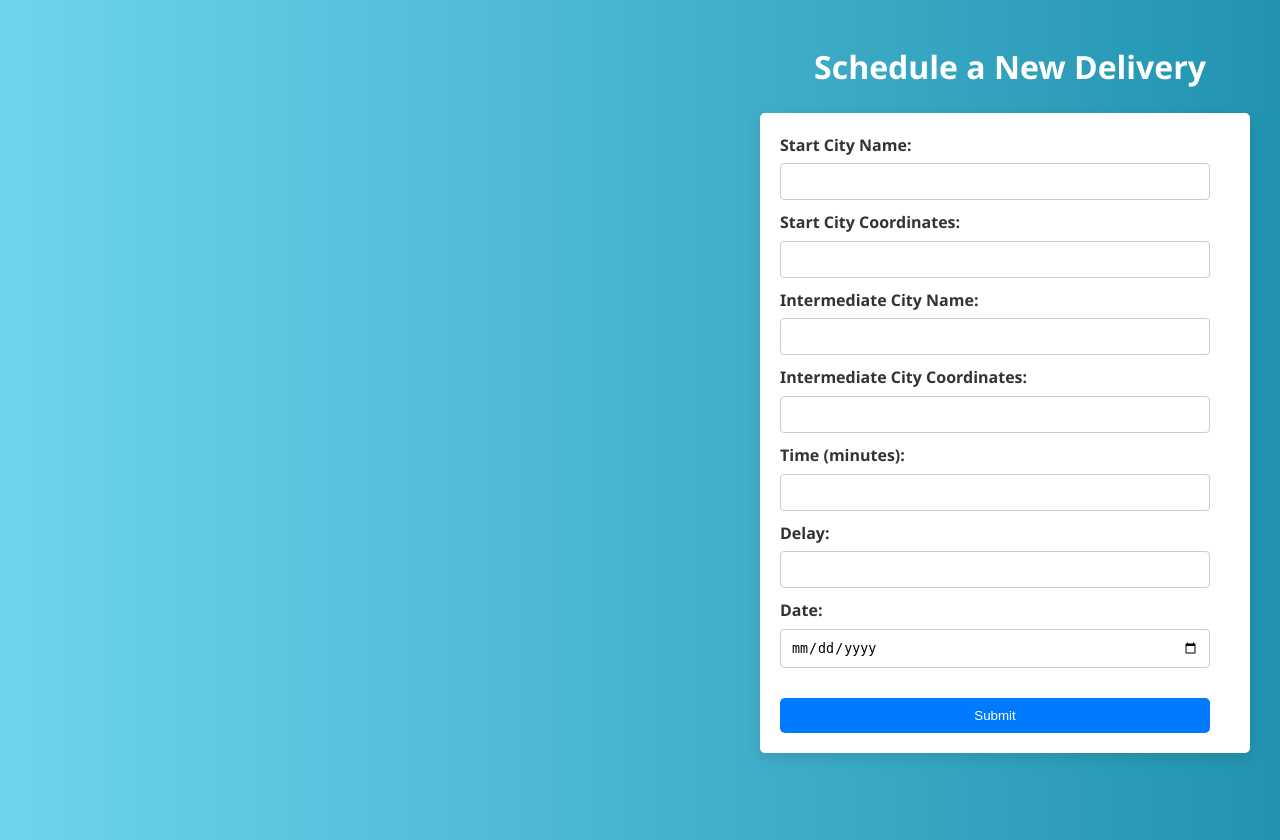
After one commit to HariniSundaram/ProjectRomanEmpire, a Flask app: page /scheduler in a window 1280 px wide. The commit adds this page. Run offline with Flask 3, Linux system fonts and the light colour scheme.

Commit message:
scheduler form + aesthetics

```diff
--- a/app.py
+++ b/app.py
@@ -27,5 +27,11 @@ def route_info():
 def routes():
     return jsonify(all_routes)
 
+@app.route('/scheduler')
+def scheduler():
+    # Fetch your routes data from your data source here
+    # routes_data = #INSERT ROUTE DATA HERE
+    return render_template('scheduler.html')
+
 if __name__ == '__main__':
     app.run(debug=True)
--- /dev/null
+++ b/static/css/scheduler-style.css
@@ -0,0 +1,93 @@
+
+/* Updated Global Settings with more color */
+body {
+    font-family: 'Segoe UI', Tahoma, Geneva, Verdana, sans-serif;
+    background: linear-gradient(to right, #6dd5ed, #2193b0);
+    color: #333;
+    line-height: 1.6;
+    padding: 20px;
+    margin: auto;
+    height: 100vh;
+    display: flex; /* Remain as flex container */
+    /* Removed centering to allow items to align from left to right */
+}
+
+h1 {
+    color: #fff; /* Updated color for better contrast */
+    margin-bottom: 20px;
+    text-align: center; /* Ensure the title is centered */
+}
+
+/* Updated Form Styles */
+form {
+    background: #fff;
+    padding: 20px;
+    border-radius: 5px;
+    box-shadow: 0 5px 15px rgba(0,0,0,0.1);
+    width: 90%; /* Make form width responsive */
+    max-width: 500px; /* New: Max width for form */
+}
+
+label {
+    font-weight: bold;
+    display: block;
+    margin-bottom: 5px;
+}
+
+input[type='text'],
+input[type='number'],
+input[type='date'] {
+    width: calc(100% - 20px); /* New: Adjust width to consider padding */
+    padding: 10px;
+    border: 1px solid #ccc;
+    border-radius: 4px;
+    margin-bottom: 10px;
+    box-sizing: border-box; /* New: Include padding and border in the element's total width and height */
+}
+
+input[type='text']:focus,
+input[type='number']:focus,
+input[type='date']:focus {
+    border-color: #007bff;
+    outline: none;
+}
+
+/* Button Styles */
+input[type='submit'] {
+    display: block;
+    width: calc(100% - 20px); /* New: Adjust width to consider padding */
+    background: #007bff;
+    color: white;
+    padding: 10px 15px;
+    border: none;
+    border-radius: 5px;
+    cursor: pointer;
+    margin-top: 20px;
+    box-sizing: border-box; /* New: Include padding and border in the element's total width and height */
+}
+
+input[type='submit']:hover {
+    background: #0056b3;
+}
+
+/* Responsive Design */
+@media (max-width: 600px) {
+    body {
+        padding: 15px;
+    }
+
+    input[type='submit'] {
+        width: 100%;
+        margin-left: 0;
+    }
+}
+
+.map {
+    flex-grow: 1; /* Map takes up remaining space */
+    /* Additional styles for the map */
+}
+
+.form-container {
+    width: 500px; /* Set the width of the form or max-width as needed */
+    /* Additional styles for the form container */
+}
--- a/static/js/script.js
+++ b/static/js/script.js
@@ -23,9 +23,6 @@ document.addEventListener('DOMContentLoaded', function() {
             color: getColor(index),
             weight: 4
         }).addTo(map);
-        // polyline.on('click', function() {
-        //     window.location.href = `/route-info?route=${index}`; // Assuming you have a route-info endpoint
-        // });
 
         // Add markers for the start and end points
         L.marker(correctedRoute[0]).addTo(map).bindPopup('Start of Route ' + (index + 1));
--- a/templates/map_view.html
+++ b/templates/map_view.html
@@ -11,9 +11,7 @@
     <div class="hamburger-menu" id="hamburgerMenu">
         <div class="menu-icon" onclick="toggleDropdown()">&#9776;</div>
         <div class="dropdown-content" id="dropdownContent">
-            <a href="#">Shipment Status</a>
-            <a href="#">Option 2</a>
-            <a href="#">Option 3</a>
+            <a href="{{ url_for('scheduler') }}">Add a New Route</a>
         </div>
     </div>
 
--- /dev/null
+++ b/templates/scheduler.html
@@ -0,0 +1,57 @@
+
+<!DOCTYPE html>
+<html lang="en">
+<head>
+    <meta charset="UTF-8">
+    <meta name="viewport" content="width=device-width, initial-scale=1.0">
+    <title>Schedule a New Delivery</title>
+    <link rel="stylesheet" href="static/css/scheduler-style.css">
+</head>
+<body>
+    <!-- Map container where the map would be integrated -->
+    <div class="map">
+        <!-- Map content goes here -->
+    </div>
+
+    <!-- Form container -->
+    <div class="form-container">
+        <h1>Schedule a New Delivery</h1>
+        <form id="deliveryForm">
+            <!-- Existing form content -->
+            <div class="form-row">
+                <div class="form-group">
+                    <label for="startCityName">Start City Name:</label>
+                    <input type="text" id="startCityName" name="startCityName" required>
+                </div>
+                <div class="form-group">
+                    <label for="startCityCoordinates">Start City Coordinates:</label>
+                    <input type="text" id="startCityCoordinates" name="startCityCoordinates" required>
+                </div>
+            </div>
+            <div class="form-row">
+                <div class="form-group">
+                    <label for="intermediateCityName">Intermediate City Name:</label>
+                    <input type="text" id="intermediateCityName" name="intermediateCityName" required>
+                </div>
+                <div class="form-group">
+                    <label for="intermediateCityCoordinates">Intermediate City Coordinates:</label>
+                    <input type="text" id="intermediateCityCoordinates" name="intermediateCityCoordinates" required>
+                </div>
+            </div>
+            <div class="form-group">
+                <label for="timeMinutes">Time (minutes):</label>
+                <input type="number" id="timeMinutes" name="timeMinutes" required>
+            </div>
+            <div class="form-group">
+                <label for="delay">Delay:</label>
+                <input type="text" id="delay" name="delay" required>
+            </div>
+            <div class="form-group">
+                <label for="date">Date:</label>
+                <input type="date" id="date" name="date" required>
+            </div>
+            <input type="submit" value="Submit">
+        </form>
+    </div>
+</body>
+</html>
```
Also changed, not shown: static/js/scheduler.js (added, +35 -0 lines).
